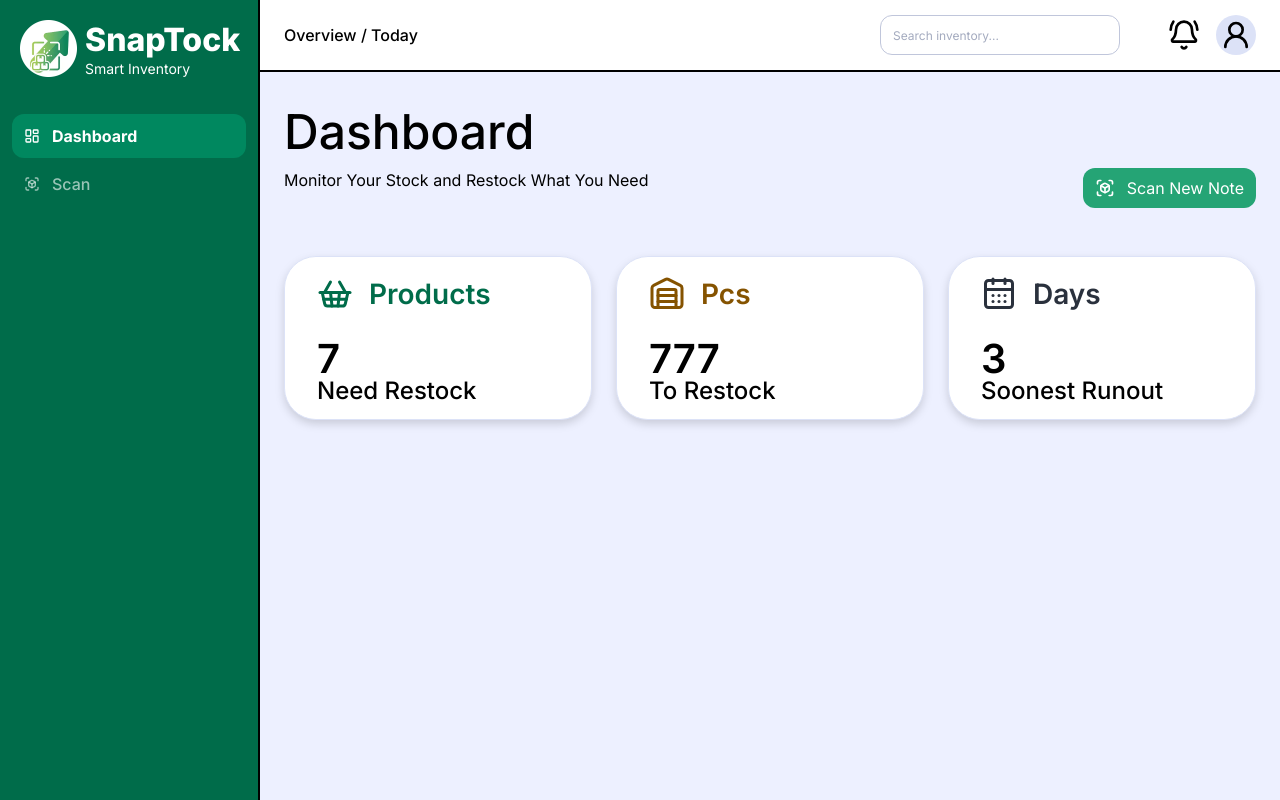
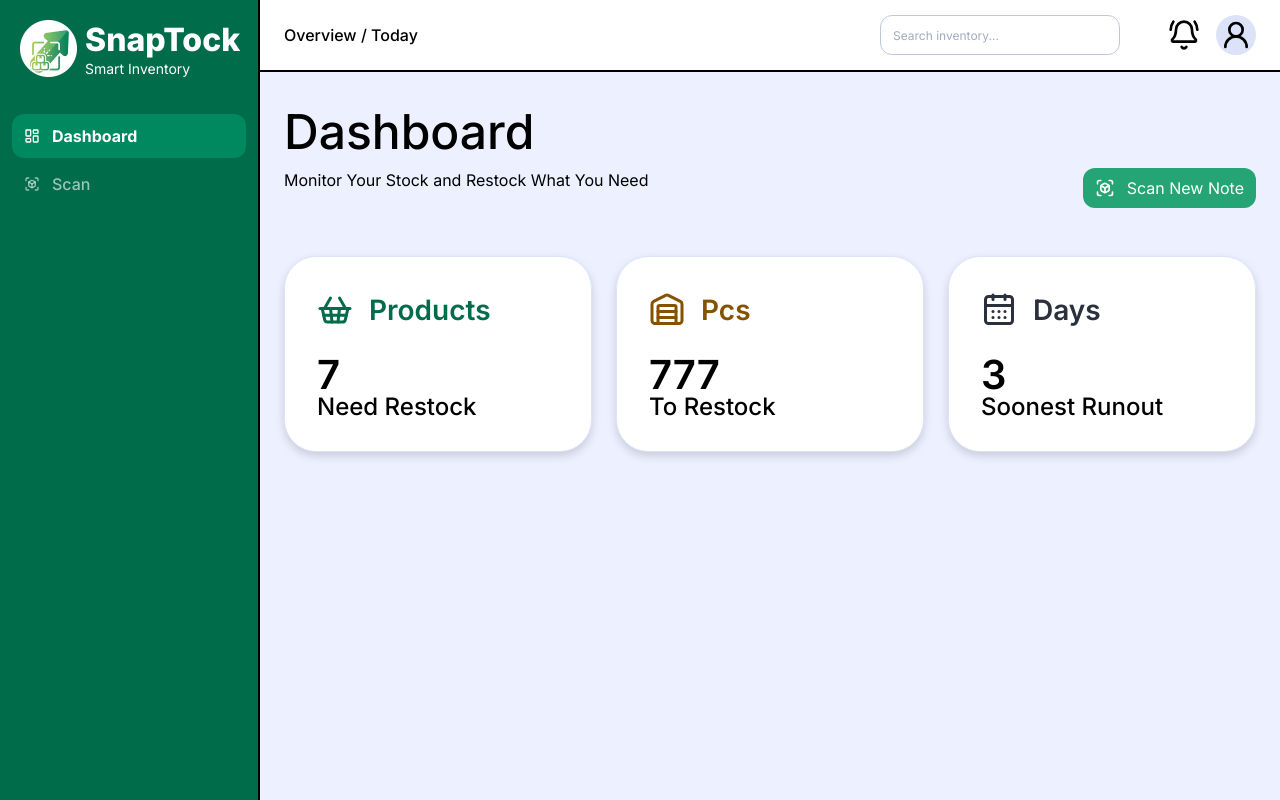
Before and after one commit to JempolKakiKiri/SnapTock-fe, a React (Vite) app: page /dashboard in a window 1280 px wide. Built offline with nearby package versions, Linux system fonts and the light colour scheme.

Commit message:
fix: adjust padding in Card component and improve Card usage in DashboardSummary

```diff
--- a/src/features/dashboard/components/DashboardSummary.tsx
+++ b/src/features/dashboard/components/DashboardSummary.tsx
@@ -16,7 +16,10 @@ const DashboardSummary = () => {
     <div className="w-full grid grid-cols-1 gap-6 p-6 md:grid-cols-2 lg:grid-cols-3">
       {summaryData.map(
         ({ id, Icon, className, title, amount, desc }: SummaryProps) => (
-          <Card key={id} className="flex flex-col gap-6 hover:-translate-y-2 transition-transform duration-200">
+          <Card
+            key={id}
+            className="flex flex-col gap-6 hover:-translate-y-2 transition-transform duration-200"
+          >
             <div className={`${className} flex items-center gap-4`}>
               <Icon width={36} height={36} />
               <h1 className="font-inter-600 text-[28px]">{title}</h1>
--- a/src/shared/components/ui/Card.tsx
+++ b/src/shared/components/ui/Card.tsx
@@ -8,7 +8,7 @@ interface cardProps {
 const Card = ({ children, className = "" }: cardProps) => {
   return (
     <div
-      className={`rounded-4xl border border-gray-200 bg-white drop-shadow-lg p-4 px-8 ${className}`}
+      className={`rounded-4xl border border-gray-200 bg-white drop-shadow-lg p-8 ${className}`}
     >
       {children}
     </div>
```
